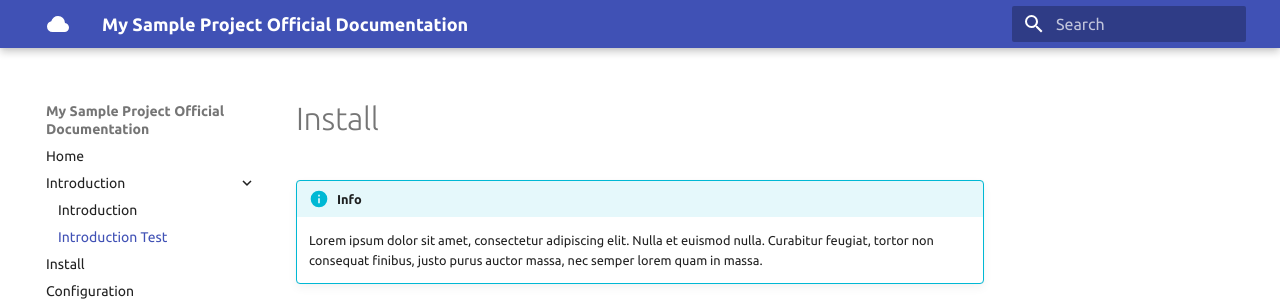
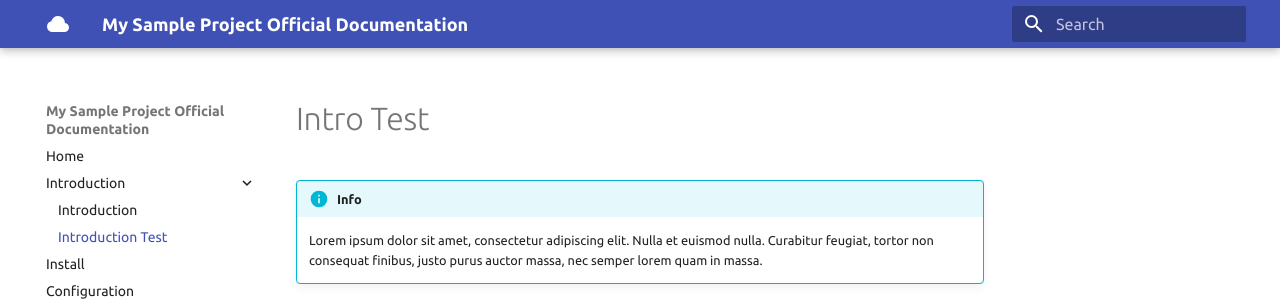
Before and after one commit to andrewwilliams1275/mkdocstest, an MkDocs documentation site: the page built from docs/introtest.md, in a window 1280 px wide. Shown: the top 301 px of the page. Built offline with MkDocs 1.6.1 and Material for MkDocs 9.7.7, drawn with Linux system fonts in a browser that asks for light colours.

Commit message:
intro test

```diff
--- a/docs/introtest.md
+++ b/docs/introtest.md
@@ -1,4 +1,4 @@
-# Install
+# Intro Test
 
 
 !!! info
```
